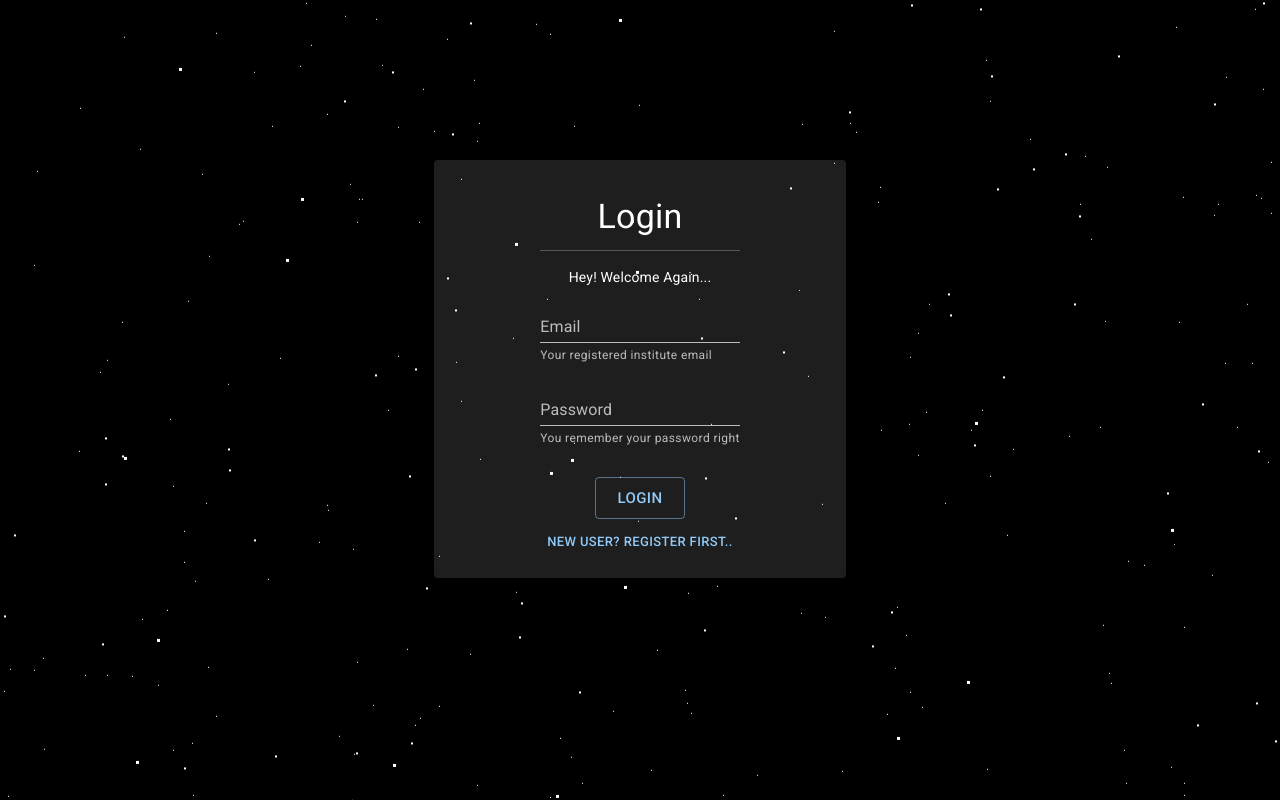
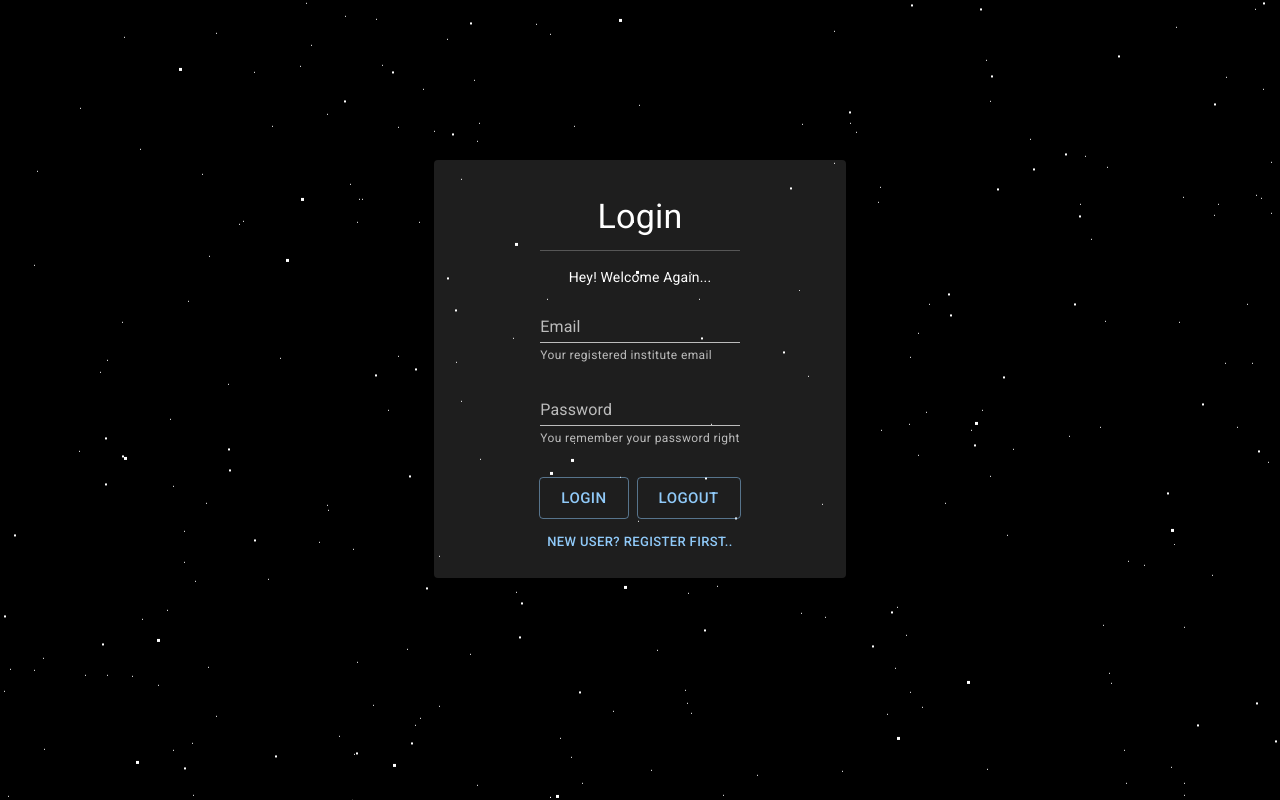
Before and after one commit to SilverGraph/CSE-Website, a React (Create React App) app in the folder client/: page /login in a window 1280 px wide. Built offline with nearby package versions, Linux system fonts and the light colour scheme.

Commit message:
Login-Logout working

```diff
--- a/client/package.json
+++ b/client/package.json
@@ -11,6 +11,7 @@
     "@testing-library/user-event": "^12.8.3",
     "aos": "^2.3.4",
     "axios": "^0.24.0",
+    "nodemon": "^2.0.15",
     "react": "^17.0.2",
     "react-bootstrap": "^2.0.2",
     "react-dom": "^17.0.2",
--- a/client/src/pages/Auth/Login.jsx
+++ b/client/src/pages/Auth/Login.jsx
@@ -47,14 +47,53 @@ export default function Login() {
     });
       // axios calls and other checks
 
-    await axios.get("http://127.0.0.1:5000/api/checklogin")
-      .then((props) => {
-        console.log(props)
-        // if (props=== "True") {
-        //   window.location= "/"
-        // }
-    })
+    // await axios.get("http://127.0.0.1:5000/api/checklogin")
+    //   .then((props) => {
+    //     console.log(props)
+    //     // if (props=== "True") {
+    //     //   window.location= "/"
+    //     // }
+    // })
+    await axios({
+      method: 'get',
+      url: 'http://127.0.0.1:5000/api/checklogin',
+      // data: formData,
+      // headers:{"Content-Type": "LOL"},
+      withCredentials: true
+    }).then((props) => {
+      console.log(props)
+      // localStorage.setItem('userid', props.data.id)
+      // window.location= "/"
+    }).catch(function (response) {
+      //handle error
+      console.log(response);
+    });
   }
+  async function handleLogout(){
+    await axios({
+      method: 'get',
+      url: 'http://127.0.0.1:5000/api/logout',
+      // data: formData,
+      // headers:{"Content-Type": "multipart/form-data"},
+      withCredentials: true
+    }).then((props) => {
+      console.log(props)
+    }).catch(function (response) {
+      console.log(response);
+    });
+    await axios({
+      method: 'get',
+      url: 'http://127.0.0.1:5000/api/checklogin',
+      // data: formData,
+      // headers:{"Content-Type": "multipart/form-data"},
+      withCredentials: true
+    }).then((props) => {
+      console.log(props)
+    }).catch(function (response) {
+      console.log(response);
+    });
+  }
+
 
   return (
     <>
@@ -126,6 +165,18 @@ export default function Login() {
               >
                 Login
               </Button>
+              <Button onClick={handleLogout}
+                size="large"
+                variant="outlined"
+                sx={{
+                  display: "flex",
+                  justifyContent: "center",
+                  alignItems: "center",
+                }}
+                // startIcon={<GoogleIcon />}
+              >
+                Logout
+              </Button>
             </CardActions>
             <div sx={{ padding: "0px" }}>
               <Link to="/signup">
```
Also changed, not shown: 2 other files (tests, documents, lock files or other folders).
